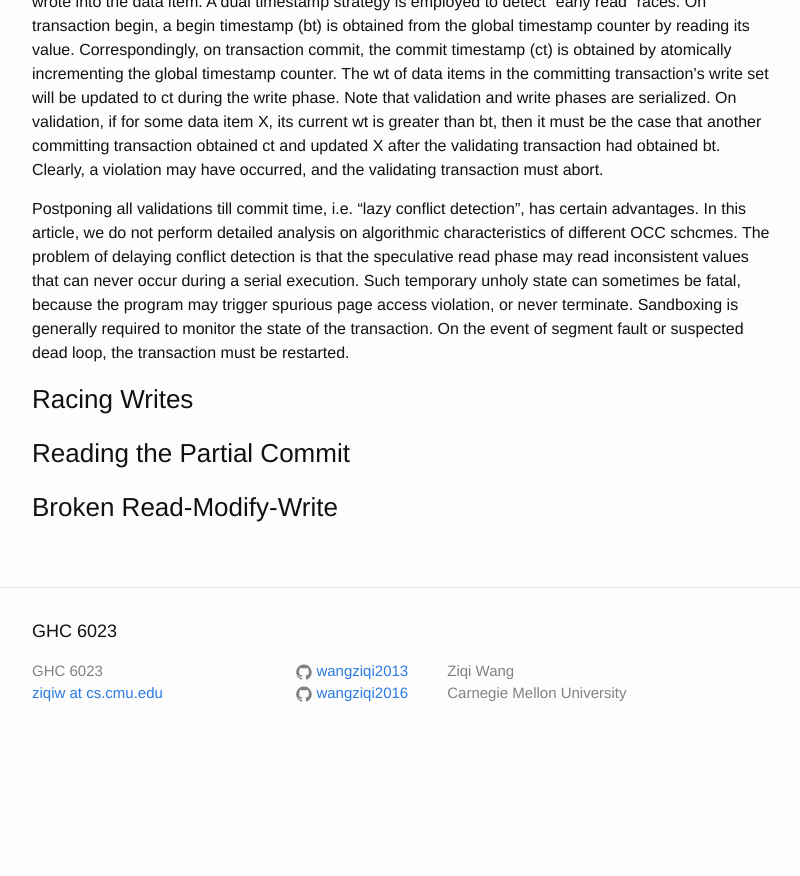
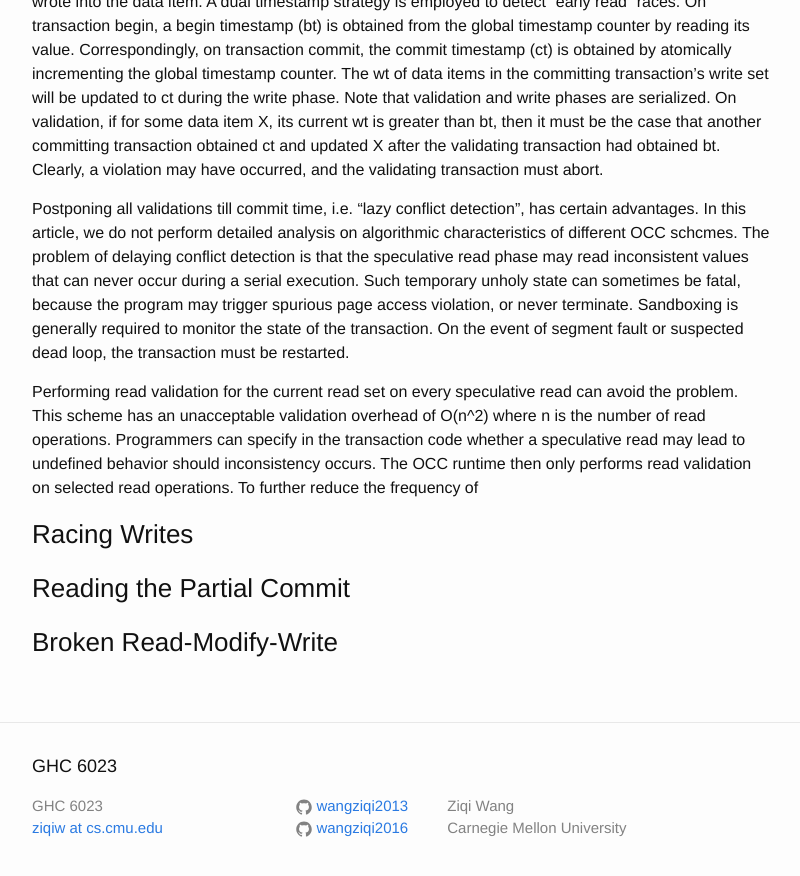
Before and after one commit to wangziqi2013/wangziqi2013.github.io, a Jekyll site: the page built from _posts/2018-03-21-Analyzing-OCC-Anomalies-and-Solutions.markdown, in a window 1280 px wide and 900 px high, scrolled down 2051 px. Shown: the top 876 px of the window, without its empty margins (238-1038 px from the left). Built offline with Jekyll 4.4.1, drawn with Linux system fonts in a browser that asks for light colours; before the commit the page ends 2816 px from its top, so only the background shows below that.

Commit message:
Working on incremental validation

```diff
--- a/_posts/2018-03-21-Analyzing-OCC-Anomalies-and-Solutions.markdown
+++ b/_posts/2018-03-21-Analyzing-OCC-Anomalies-and-Solutions.markdown
@@ -99,6 +99,11 @@ that can never occur during a serial execution. Such temporary unholy state can
 may trigger spurious page access violation, or never terminate. Sandboxing is generally required to monitor the state of the
 transaction. On the event of segment fault or suspected dead loop, the transaction must be restarted.
 
+Performing read validation for the current read set on every speculative read can avoid the problem. This scheme has an
+unacceptable validation overhead of O(n^2) where n is the number of read operations. Programmers can specify in the
+transaction code whether a speculative read may lead to undefined behavior should inconsistency occurs. The OCC runtime
+then only performs read validation on selected read operations. To further reduce the frequency of
+
 ### Racing Writes
 
 ### Reading the Partial Commit
```
